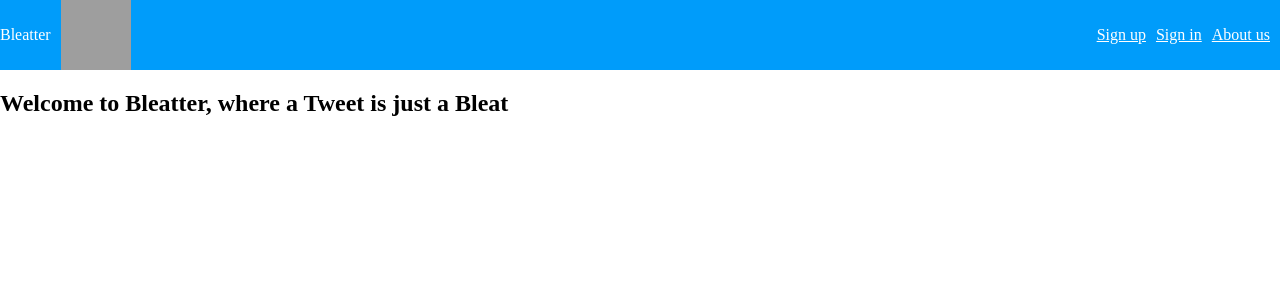
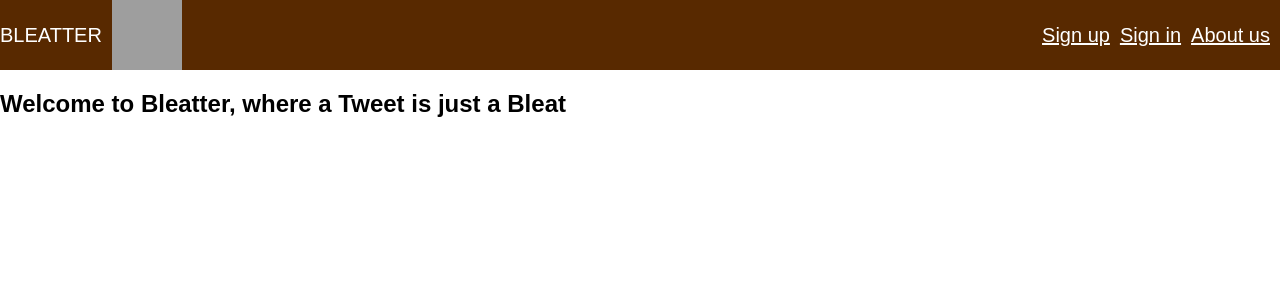
Before and after one commit to Matth-info/Twitter_M1_IDD_Calvet_Besnier, a Flask app: page / in a window 1280 px wide. Shown: the top 300 px of the page. Run offline with Flask 2, Linux system fonts and the light colour scheme; grey boxes are pictures that could not be loaded.

Commit message:
Update Bleatter.html

```diff
--- a/templates/Bleatter.html
+++ b/templates/Bleatter.html
@@ -1,17 +1,19 @@
 <!DOCTYPE html>
 <html>
    <head>
+      <meta charset="UTF-8">
+      <link rel="stylesheet" href="{{ url_for('static', filename= 'css/style.css') }}">
       <title> Bleatter</title>
    </head>
    <body style="margin: 0px">
-      <p style="background-color: #009CFA; margin: 0px; height: 70px;">
-         <img src="https://th.bing.com/th/id/R.fb6ca24911710c6cc8355e4e1a574fc2?rik=erOGCNR4oREMXA&riu=http%3a%2f%2f1000logos.net%2fwp-content%2fuploads%2f2017%2f06%2fLogo-Twitter.jpg&ehk=CWjaAxmMAN774TK9cjhZMOaDU96b7oh4srAScg5nOf0%3d&risl=&pid=ImgRaw&r=0" width="70" height="70">
-         <a style="float:left; line-height:70px; margin-right:10px; color:white;"> Bleatter </a>
+      <div style=" background-color: #582900;margin: 0px; height: 70px; ">
+         <img src="https://cdn.dribbble.com/users/95644/screenshots/8157525/goat_4x.png" width="70" height="70">
+         <a style="float:left; line-height:70px; margin-right:10px; color:rgb(255, 255, 255); font-family: Arial; font-size: 20px;"> BLEATTER </a>
 
-         <a href="/about" style="float:right; line-height:70px; margin-right:10px; color:white;">About us</a>
-         <a href="/signin" style="float:right; line-height:70px; margin-right:10px; color:white;">Sign in</a>
-         <a href="/signup" style="float:right; line-height:70px; margin-right:10px; color:white;">Sign up</a>
-      </p>
+         <a href="/about" style="float:right; line-height:70px; margin-right:10px; color:rgb(255, 255, 255); font-family: Arial; font-size: 20px;">About us</a>
+         <a href="/signin" style="float:right; line-height:70px; margin-right:10px; color:rgb(255, 255, 255);font-family: Arial; font-size: 20px;">Sign in</a>
+         <a href="/signup" style="float:right; line-height:70px; margin-right:10px; color:rgb(255, 255, 255); font-family: Arial; font-size: 20px;">Sign up</a>
+      </div>
       <h2>Welcome to Bleatter, where a Tweet is just a Bleat</h2>
 
    </body>
```
